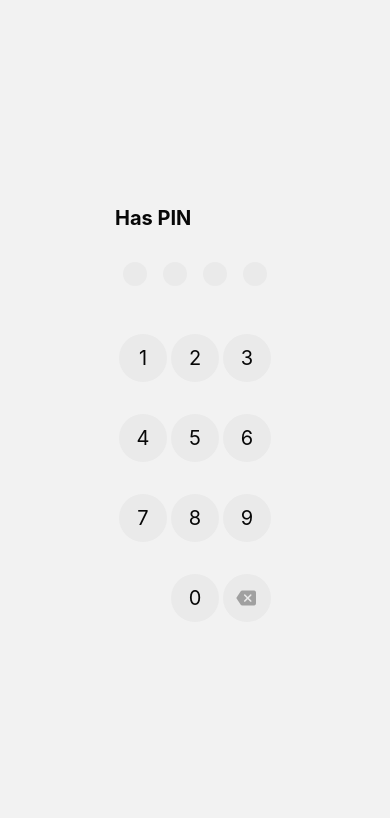
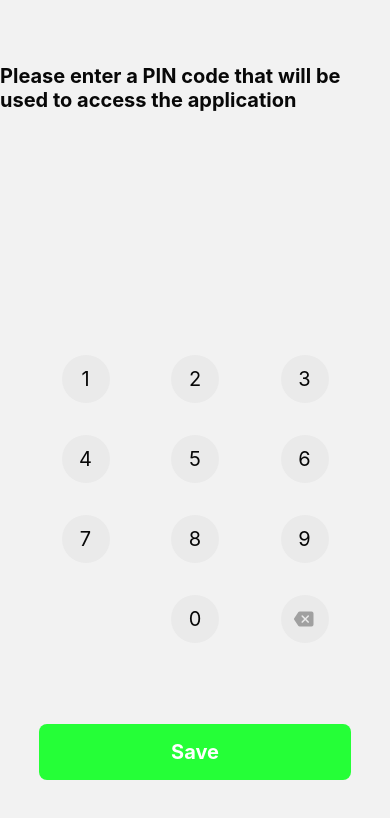
Before and after one commit to peterdee/2fa-mobile, a React Native app: screen /TabOne in a window 390 px wide. Shown: the top 818 px of the page. Built offline with nearby package versions, Linux system fonts and the light colour scheme; what expo-linking would draw is missing.

Commit message:
Work on the PIN Code screen

```diff
--- /dev/null
+++ b/components/WideButton/WideButton.tsx
@@ -0,0 +1,50 @@
+import React, { memo } from 'react';
+import { Pressable, Text } from 'react-native';
+
+import styles from './styles';
+
+interface WideButtonProps {
+  buttonStyle?: object,
+  disabled?: boolean;
+  onPress: () => void;
+  text: string;
+  textStyle?: object,
+}
+
+function WideButton(props: WideButtonProps): React.ReactElement {
+  const {
+    buttonStyle,
+    disabled,
+    onPress,
+    text,
+    textStyle,
+  } = props;
+
+  return (
+    <Pressable
+      disabled={disabled}
+      onPress={onPress}
+      style={{
+        ...styles.pressable,
+        ...buttonStyle,
+      }}
+    >
+      <Text
+        style={{
+          ...styles.text,
+          ...textStyle,
+        }}
+      >
+        { text }
+      </Text>
+    </Pressable>
+  );
+}
+
+WideButton.defaultProps = {
+  buttonStyle: {},
+  disabled: false,
+  textStyle: {},
+};
+
+export default memo(WideButton);
--- /dev/null
+++ b/components/WideButton/index.ts
@@ -0,0 +1,3 @@
+import WideButton from './WideButton';
+
+export default WideButton;
--- /dev/null
+++ b/components/WideButton/styles.ts
@@ -0,0 +1,21 @@
+import { StyleSheet } from 'react-native';
+
+import { COLORS, SPACER, SPACER_HALF } from '../../constants';
+
+export default StyleSheet.create({
+  pressable: {
+    alignItems: 'center',
+    backgroundColor: COLORS.accent,
+    borderRadius: SPACER_HALF,
+    display: 'flex',
+    flexDirection: 'row',
+    justifyContent: 'center',
+    padding: SPACER,
+    width: '80%',
+  },
+  text: {
+    color: COLORS.textInverted,
+    fontSize: 20,
+    fontWeight: 'bold',
+  },
+});
--- a/constants/index.ts
+++ b/constants/index.ts
@@ -1,8 +1,10 @@
 export const COLORS = {
-  accent: 'blue',
+  accent: '#2244FF',
   muted: '#A0A0A0',
   mutedLight: '#EAEAEA',
+  positive: '#25FF37',
   text: '#080808',
+  textInverted: '#FFFFFF',
 };
 
 export const KEYBOARD = {
--- a/screens/PINCode/PINCode.tsx
+++ b/screens/PINCode/PINCode.tsx
@@ -12,7 +12,7 @@ import PINCodeLayout from './components/PINCodeLayout';
 function PINCode(): React.ReactElement {
   const [disableBackspace, setDisableBackspace] = useState<boolean>(true);
   const [disableKeyboard, setDisableKeyboard] = useState<boolean>(false);
-  const [hasPIN, setHasPIN] = useState<boolean>(true); // TODO: set to false
+  const [hasPIN, setHasPIN] = useState<boolean>(false);
   const [loading, setLoading] = useState<boolean>(true);
   const [PIN, setPIN] = useState<string>('');
 
--- a/screens/PINCode/components/PINBlockLayout.tsx
+++ b/screens/PINCode/components/PINBlockLayout.tsx
@@ -22,11 +22,11 @@ function PINBlockLayout(props: PINBlockLayoutProps): React.ReactElement {
       { entries.map((item: string): React.ReactElement => (
         <React.Fragment key={item}>
           { showDigits && (
-            <Text
-              style={styles.PINBlockText}
-            >
-              { PIN[Number(item)] }
-            </Text>
+            <View style={styles.PINBlockTextEntry}>
+              <Text style={styles.PINBlockText}>
+                { PIN[Number(item)] }
+              </Text>
+            </View>
           ) }
           { !showDigits && (
             <View
--- a/screens/PINCode/components/PINCodeLayout.tsx
+++ b/screens/PINCode/components/PINCodeLayout.tsx
@@ -5,6 +5,7 @@ import KeyboardLayout from './KeyboardLayout';
 import Loader from '../../../components/Loader';
 import PINBlockLayout from './PINBlockLayout';
 import styles from '../styles';
+import WideButton from '../../../components/WideButton';
 
 interface PINCodeLayoutProps {
   disableBackspace: boolean;
@@ -31,10 +32,17 @@ function PINCodeLayout(props: PINCodeLayoutProps): React.ReactElement {
         <Loader />
       ) }
       { !loading && (
-        <View>
-          <Text style={styles.title}>
-            { `${hasPIN ? 'Has PIN' : 'Set up PIN Code'}` }
-          </Text>
+        <View style={styles.content}>
+          { !hasPIN && (
+            <Text style={styles.title}>
+              Please enter a PIN code that will be used to access the application
+            </Text>
+          ) }
+          { hasPIN && (
+            <Text style={styles.title}>
+              Please enter a PIN code
+            </Text>
+          ) }
           <PINBlockLayout
             PIN={PIN}
             showDigits={!hasPIN}
@@ -44,6 +52,16 @@ function PINCodeLayout(props: PINCodeLayoutProps): React.ReactElement {
             disableKeyboard={disableKeyboard}
             handlePress={handlePress}
           />
+          { !hasPIN && (
+            <View style={styles.controls}>
+              <WideButton
+                buttonStyle={styles.setPINButton}
+                disabled={PIN.length < 4}
+                onPress={(): void => console.log('pressed')}
+                text="Save"
+              />
+            </View>
+          ) }
         </View>
       ) }
     </View>
--- a/screens/PINCode/styles.ts
+++ b/screens/PINCode/styles.ts
@@ -11,6 +11,19 @@ export default StyleSheet.create({
     flex: 1,
     alignItems: 'center',
     justifyContent: 'center',
+  },
+  content: {
+    display: 'flex',
+    height: '100%',
+    justifyContent: 'space-between',
+    paddingVertical: SPACER * 4,
+    width: '100%',
+  },
+  controls: {
+    display: 'flex',
+    flexDirection: 'row',
+    justifyContent: 'center',
+    width: '100%',
   },
   title: {
     color: COLORS.text,
@@ -66,8 +79,24 @@ export default StyleSheet.create({
     marginHorizontal: SPACER_HALF,
     width: SPACER_HALF * 3,
   },
+  PINBlockTextEntry: {
+    alignItems: 'center',
+    borderRadius: SPACER + SPACER_HALF,
+    display: 'flex',
+    flexDirection: 'row',
+    height: SPACER * 2,
+    justifyContent: 'center',
+    marginVertical: SPACER * 2,
+    marginHorizontal: SPACER_HALF,
+    width: SPACER * 2,
+  },
   PINBlockText: {
     color: COLORS.accent,
-    fontSize: SPACER + SPACER_HALF / 2,
+    fontSize: SPACER + SPACER_HALF,
+    fontWeight: 'bold',
+  },
+  // set PIN button
+  setPINButton: {
+    backgroundColor: COLORS.positive,
   },
 });
```
